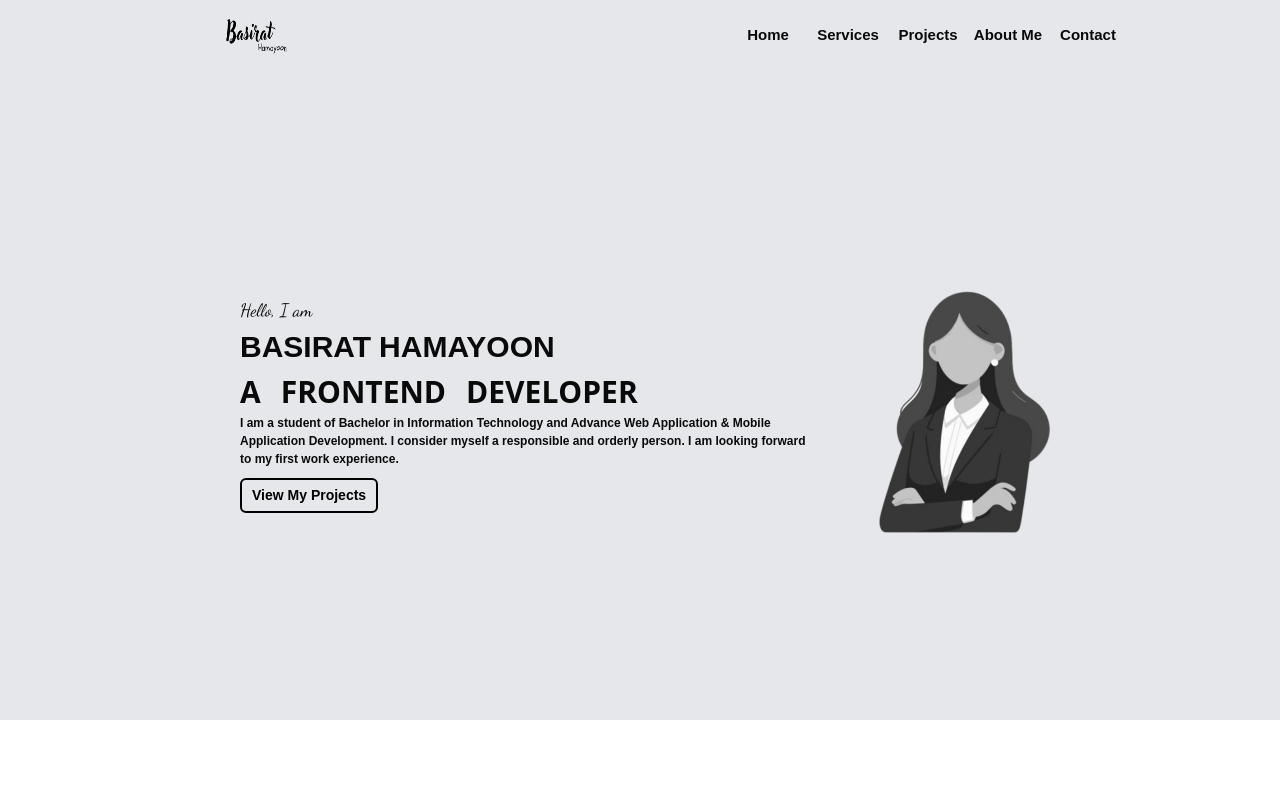
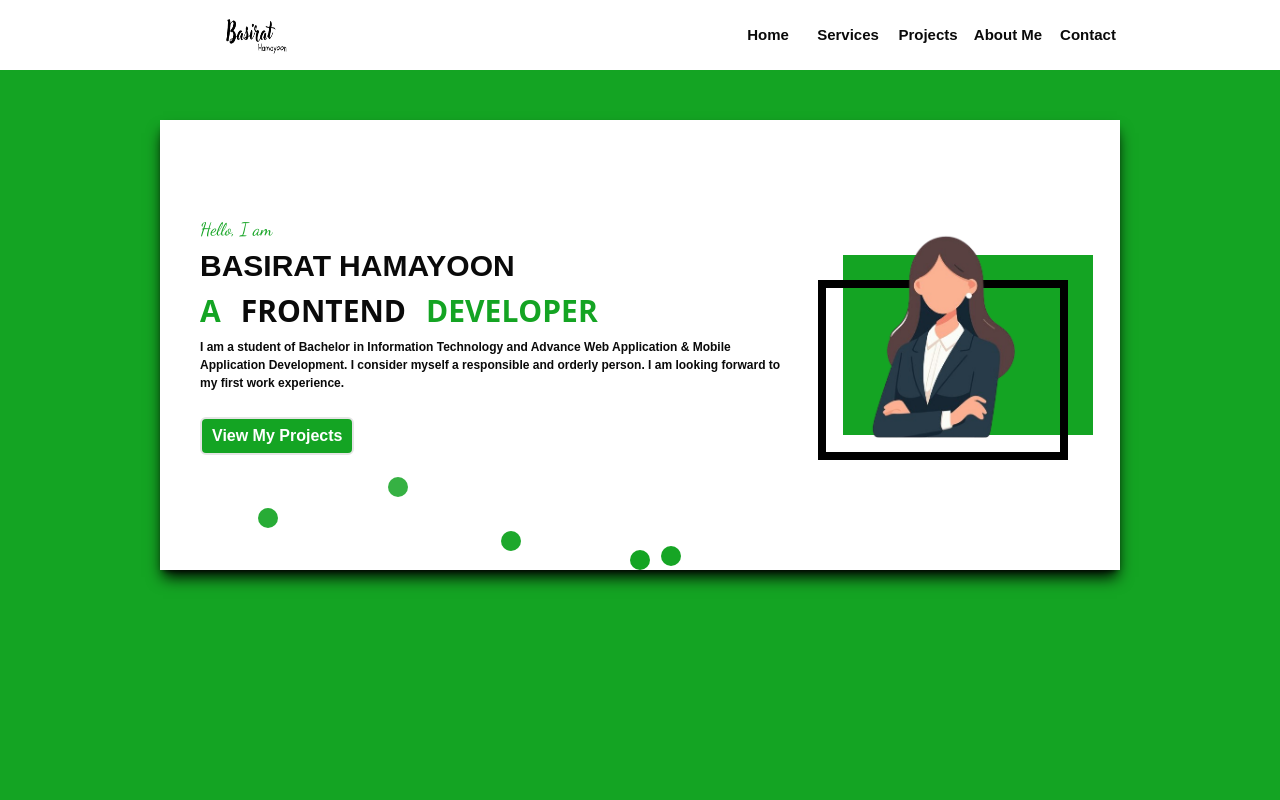
Before and after one commit to BasiratHamayoon/My-Portfolio-Reactjs, a React (Vite) app: page / in a window 1280 px wide. Shown: the top 800 px of the page. Built offline with nearby package versions, Linux system fonts and the light colour scheme; a web font is replaced by a local one.

Commit message:
Change the styling of the home section

```diff
--- a/src/App.jsx
+++ b/src/App.jsx
@@ -11,10 +11,10 @@ function App() {
   return (
     <>
     {/* Navbar Container Wraper */}
-    <div className='w-[100%] absolute z-10 bg-gray-200 lg:px-[52px] md:px-[20px]'>
+    <div className='w-[100%] absolute z-10 bg-white lg:px-[52px] md:px-[20px]'>
       <Navbar />
       </div>
-      <div className='bg-gray-200'>
+      <div className='bg-[#14a423] h-[100vh]'>
        <Home />
       </div>
       <div className=''>
--- a/src/Costume.Components/Home.jsx
+++ b/src/Costume.Components/Home.jsx
@@ -1,5 +1,5 @@
 import React from 'react';
-import profileImage from '../assets/Home-Images/profile-picture.png';
+import profileImage from '../assets/Home-Images/ph.png';
 import { motion } from 'framer-motion';
 
 const Home = () => {
@@ -8,14 +8,40 @@ const Home = () => {
   const specification = "A FRONTEND DEVELOPER";
   const specificationWords = specification.split(" ");
 
+  // Circle Animation Settings
+  const generateCircles = () => {
+    const circles = [];
+    for (let i = 0; i < 5; i++) {
+      circles.push(
+        <motion.div
+          key={i}
+          className="absolute w-[20px] h-[20px] rounded-full bg-[#14a423] opacity-50"
+          initial={{ bottom: '-50px', opacity: 0 }}
+          animate={{ bottom: '100%', opacity: 1 }}
+          transition={{
+            delay: i * 0.5,
+            duration: 6,
+            repeat: Infinity,
+            repeatType: 'reverse',
+          }}
+          style={{ left: `${Math.random() * 80 + 10}%`, animationTimingFunction: 'ease-in-out' }}
+        />
+      );
+    }
+    return circles;
+  };
+
   return (
     <div className="flex justify-center items-center w-full lg:px-10 px-[40px]">
-      <div className="lg:h-[90vh] w-full bg-cover bg-center grid lg:w-[70%] lg:grid-cols-[70%_30%]
-       gap-4 pt-[100px]">
-        <div className="flex flex-col justify-center items-start pl-[20px]">
+      <div className="lg:h-[450px] w-full bg-cover bg-center grid lg:w-[80%] lg:grid-cols-[70%_30%] gap-10 shadow-lg bg-white mt-[120px] shadow-black px-10 justify-center items-center relative">
+        {/* Circle Animation */}
+        {generateCircles()}
+
+        {/* Main Content */}
+        <div className="flex flex-col justify-center items-start pl-[20px] z-10">
           {/* Greeting and Name */}
           <motion.h1
-            className="font-handwriting text-[18px]"
+            className="font-handwriting text-[18px] text-[#14a423]" // Green color
             initial={{ opacity: 0, y: -20 }}
             animate={{ opacity: 1, y: 0 }}
             transition={{ delay: 0.5, duration: 0.5 }}
@@ -60,7 +86,10 @@ const Home = () => {
                       delay: wordIndex * 0.6 + letterIndex * 0.1, // Delay for each word and letter
                       duration: 0.3,
                     }}
-                    style={{ display: "inline-block" }}
+                    style={{
+                      display: "inline-block",
+                      color: (word.toLowerCase() === "a" || word.toLowerCase() === "developer") ? "#14a423" : "", // Green for "A" and "developer"
+                    }}
                   >
                     {letter}
                   </motion.span>
@@ -71,7 +100,7 @@ const Home = () => {
 
           {/* Introduction Paragraph */}
           <motion.p
-            className="text-[12px] font-bubbler font-semibold"
+            className="text-[12px] font-bubbler font-semibold my-[5px]"
             initial={{ opacity: 0, y: 20 }}
             animate={{ opacity: 1, y: 0 }}
             transition={{ delay: 2.0, duration: 0.5 }}
@@ -81,7 +110,7 @@ const Home = () => {
 
           {/* Projects Button */}
           <motion.button
-            className="border-2 font-bold font-bubbler border-black text-black px-[10px] py-[5px] my-[10px] rounded-md text-[14px] hover:bg-black hover:text-white"
+            className="border-2 font-bold font-bubbler  px-[10px] py-[5px] my-[20px] rounded-md text-[16px] bg-[#14a423] text-white hover:bg-[#197b23]"
             initial={{ opacity: 0, scale: 0.8 }}
             animate={{ opacity: 1, scale: 1 }}
             transition={{ delay: 2.2, duration: 0.5 }}
@@ -93,16 +122,25 @@ const Home = () => {
         </div>
 
         {/* Profile Image with Animation */}
-        <div className="w-[280px] h-[280px] flex justify-center items-center m-auto">
+        <motion.div
+          initial={{ opacity: 0, scale: 0.5 }} // Initially hidden and small
+          animate={{ opacity: 1, scale: 1 }} // Animate to full opacity and size
+          transition={{ delay: 2.5, duration: 1 }} // Delay and duration of the animation
+        >
+          <div className="w-[250px] h-[180px] flex justify-center items-center m-auto bg-[#14a423] z-0">
+            <div className='border-8 border-black relative bg-transparent mt-[50px] w-[250px] h-[180px] ml-[-50px]'>
               <motion.div
                 animate={{ x: [0, 100, 0] }}
                 initial={{ opacity: 0 }}
                 animate={{ opacity: 1 }}
                 transition={{ delay: 2.5, duration: 0.8 }}
               >
-            <img src={profileImage} alt="Profile Image" />
+                <img src={profileImage} alt="Profile Image"
+                  className="absolute mt-[-70px] w-[350px]" />
               </motion.div>
             </div>
+          </div>
+        </motion.div>
       </div>
     </div>
   );
--- a/src/Costume.Components/Projects.jsx
+++ b/src/Costume.Components/Projects.jsx
@@ -70,19 +70,19 @@ const Projects = () => {
                 <div className='grid lg:grid-cols-4 md:grid-cols-2 grid-cols-1 items-center gap-6 my-[50px] px-[10px]'>
                     {projectItems.map((item) => (
                         <motion.div
-                        className={`relative flex flex-col justify-center items-center px-[10px] py-10 shadow-md gap-5 rounded-lg bg-gray-400 transition-all duration-300 cursor-pointer bg-transparent text-white
+                        className={`relative flex flex-col justify-center items-center px-[10px] py-10 shadow-md gap-5 rounded-lg bg-gray-400 transition-all duration-300 cursor-pointer text-white
                             ${hoveredId === item.id ? 'z-10' : 'z-0'}`}
                         key={item.id}
                         initial={{ opacity: 0 }}
                         whileInView={{ opacity: 1 }}
-                        transition={{ duration: 1.2, delay: 1.6 }}
+                        transition={{ duration: 1.2, delay: 1.3 }}
                         viewport={{ once: true }}
                         onMouseEnter={() => setHoveredId(item.id)}
                         onMouseLeave={() => setHoveredId(null)}
                         animate={{
                             scale: hoveredId === item.id ? 1.2 : 1,
                             boxShadow: hoveredId === item.id ? '0px 10px 20px rgba(0, 0, 0, 0.2)' : 'none',
-                            transition: { duration: 0.5 }
+                            transition: { duration: 0.2 }
                         }}
                     >
                             <div className='h-[150px] flex justify-center items-center w-full'>
```
Also changed, not shown: src/assets/Home-Images/profile-picture.png (deleted). Lines whose indentation alone changed are shown as unchanged.
